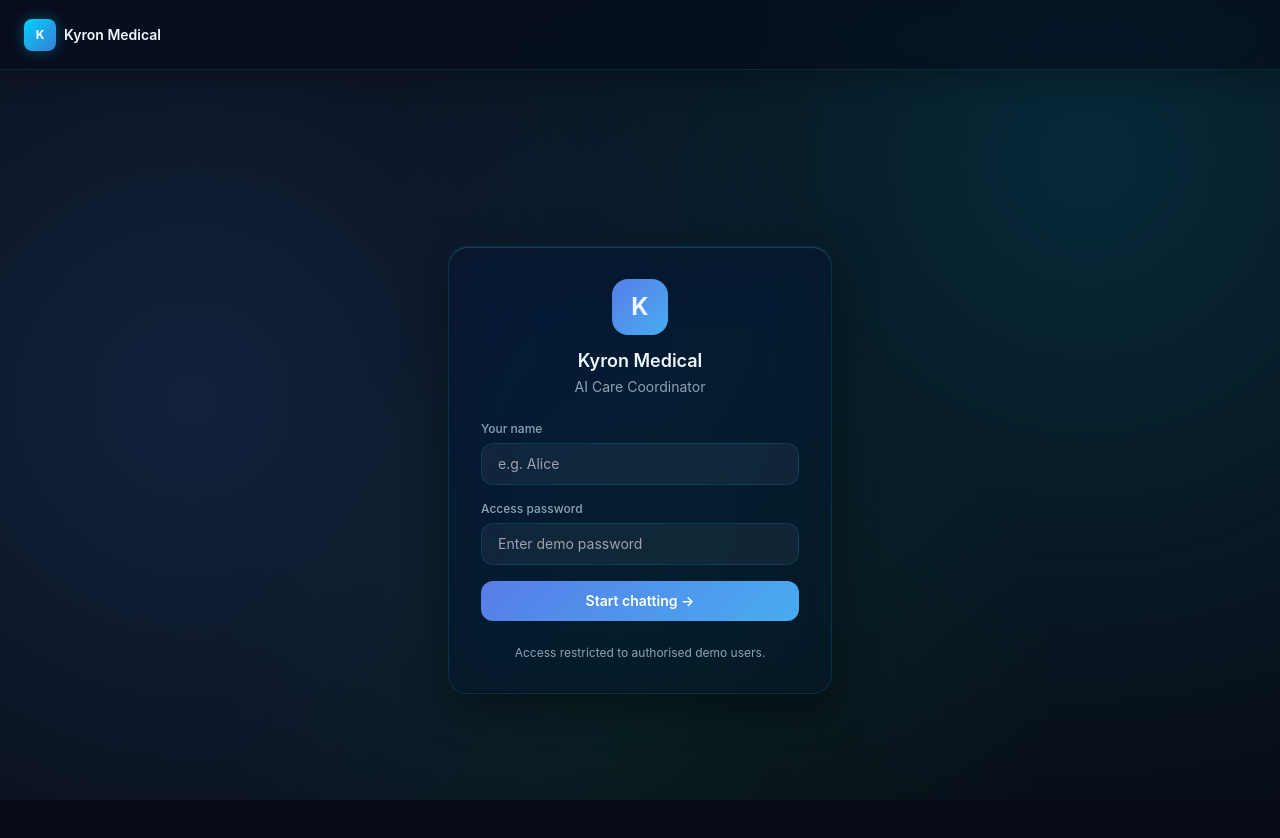
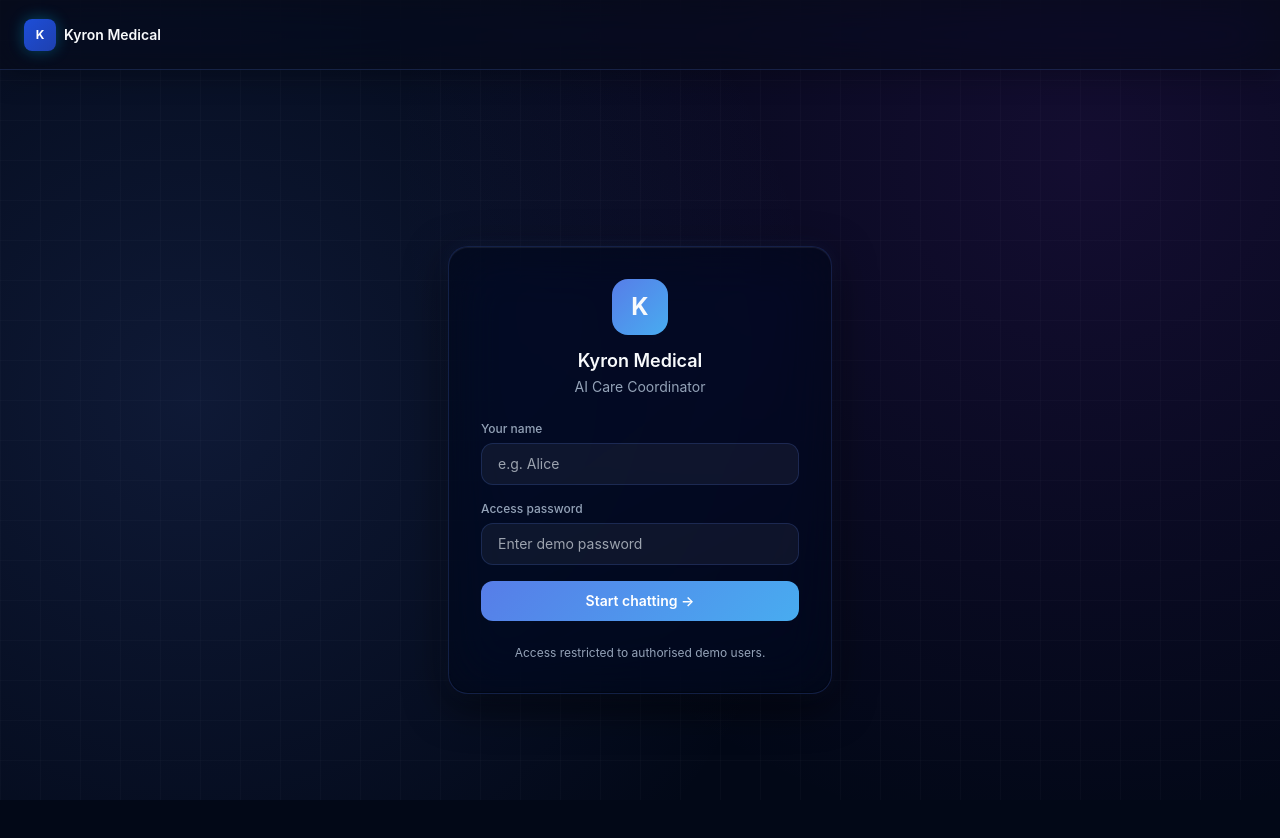
Before and after one commit to Vighaneshs/medical-ai-agent-demo, a Next.js app in the folder frontend/: page /login in a window 1280 px wide. Shown: the top 838 px of the page. Built offline with nearby package versions, Linux system fonts and the light colour scheme.

Commit message:
UI Tweaks to make it more Kyron

```diff
--- a/frontend/src/app/globals.css
+++ b/frontend/src/app/globals.css
@@ -3,17 +3,17 @@
 @tailwind utilities;
 
 :root {
-  --bg:            #080C16;
-  --primary:       #00D2FF;
-  --primary-dark:  #3A7BD5;
-  --accent:        #00E5FF;
-  --success:       #00E676;
-  --danger:        #FF1744;
-  --text:          #F0F8FF;
-  --text-muted:    #8BA4B5;
-  --glass-bg:      rgba(10, 20, 40, 0.45);
-  --glass-border:  rgba(0, 210, 255, 0.15);
-  --glass-glow:    rgba(0, 210, 255, 0.3);
+  --bg:            #020817;
+  --primary:       #1D4ED8;
+  --primary-dark:  #1E40AF;
+  --accent:        #577DE8;
+  --success:       #2EA84A;
+  --danger:        #EF4444;
+  --text:          #F8FAFC;
+  --text-muted:    #94A3B8;
+  --glass-bg:      rgba(2, 8, 23, 0.65);
+  --glass-border:  rgba(87, 125, 232, 0.20);
+  --glass-glow:    rgba(87, 125, 232, 0.25);
   --nav-height:    70px;
 }
 
@@ -35,18 +35,20 @@ body {
 /* ── Animated gradient mesh background ─────────────────────────────────────── */
 .gradient-bg {
   background:
-    radial-gradient(circle at 15% 50%, rgba(58, 123, 213, 0.20) 0%, transparent 55%),
-    radial-gradient(circle at 85% 20%, rgba(0, 210, 255, 0.15) 0%, transparent 55%),
-    radial-gradient(circle at 50% 85%, rgba(0, 230, 118, 0.08) 0%, transparent 45%),
+    radial-gradient(circle at 15% 50%, rgba(87, 125, 232, 0.15) 0%, transparent 55%),
+    radial-gradient(circle at 85% 20%, rgba(147, 51, 234, 0.12) 0%, transparent 55%),
+    linear-gradient(to right, rgba(255, 255, 255, 0.02) 1px, transparent 1px),
+    linear-gradient(to bottom, rgba(255, 255, 255, 0.02) 1px, transparent 1px),
     var(--bg);
+  background-size: 100% 100%, 100% 100%, 40px 40px, 40px 40px;
   animation: meshDrift 15s cubic-bezier(0.4, 0, 0.2, 1) infinite alternate;
 }
 
 @keyframes meshDrift {
-  0%   { background-position: 0% 0%; }
-  33%  { background-position: 8% 35%; }
-  66%  { background-position: 90% 65%; }
-  100% { background-position: 50% 90%; }
+  0%   { background-position: 0% 0%, 0% 0%, 0 0, 0 0; }
+  33%  { background-position: 8% 35%, -10% 20%, 0 0, 0 0; }
+  66%  { background-position: 90% 65%, 20% 50%, 0 0, 0 0; }
+  100% { background-position: 50% 90%, -5% -10%, 0 0, 0 0; }
 }
 
 /* ── Liquid glass panels ────────────────────────────────────────────────────── */
@@ -57,10 +59,10 @@ body {
   border: 1px solid var(--glass-border);
   border-radius: 20px;
   box-shadow:
-    inset 0 1px 1px rgba(255, 255, 255, 0.15),
-    inset 0 -1px 1px rgba(0, 0, 0, 0.3),
-    0 12px 40px rgba(0, 0, 0, 0.5),
-    0 0 20px rgba(0, 210, 255, 0.05); /* very subtle glow */
+    inset 0 1px 1px rgba(255, 255, 255, 0.08),
+    inset 0 -1px 1px rgba(0, 0, 0, 0.4),
+    0 12px 40px rgba(0, 0, 0, 0.6),
+    0 0 20px rgba(87, 125, 232, 0.1); /* subtle brand glow */
   transition: all 0.3s cubic-bezier(0.25, 0.8, 0.25, 1);
 }
 
@@ -75,21 +77,21 @@ body {
 
 /* ── Message bubbles ────────────────────────────────────────────────────────── */
 .bubble-ai {
-  background: rgba(0, 210, 255, 0.05);
+  background: rgba(87, 125, 232, 0.08); /* brand accent */
   backdrop-filter: blur(24px) saturate(1.5);
   -webkit-backdrop-filter: blur(24px) saturate(1.5);
-  border: 1px solid rgba(0, 210, 255, 0.15);
+  border: 1px solid rgba(87, 125, 232, 0.2);
   border-left: 3px solid var(--accent);
   border-radius: 0 18px 18px 18px;
-  box-shadow: inset 0 1px 1px rgba(255, 255, 255, 0.15), 0 4px 20px rgba(0, 210, 255, 0.08);
+  box-shadow: inset 0 1px 1px rgba(255, 255, 255, 0.1), 0 4px 20px rgba(87, 125, 232, 0.1);
   transition: all 0.3s ease;
 }
 
 .bubble-user {
   background: linear-gradient(135deg, var(--primary) 0%, var(--primary-dark) 100%);
   border-radius: 18px 0 18px 18px;
-  box-shadow: 0 6px 24px rgba(0, 210, 255, 0.25);
-  border: 1px solid rgba(255, 255, 255, 0.2);
+  box-shadow: 0 6px 24px rgba(29, 78, 216, 0.25);
+  border: 1px solid rgba(255, 255, 255, 0.15);
 }
 
 .bubble-emergency {
--- a/frontend/tailwind.config.ts
+++ b/frontend/tailwind.config.ts
@@ -18,8 +18,8 @@ const config: Config = {
         muted: "var(--text-muted)",
       },
       boxShadow: {
-        'glass-glow': '0 0 20px rgba(0, 210, 255, 0.3)',
-        'glass-inner': 'inset 0 1px 0 rgba(255, 255, 255, 0.15)',
+        'glass-glow': '0 0 20px rgba(87, 125, 232, 0.25)',
+        'glass-inner': 'inset 0 1px 0 rgba(255, 255, 255, 0.1)',
       }
     },
   },
```
Also changed, not shown: 1 other file (tests, documents, lock files or other folders).
